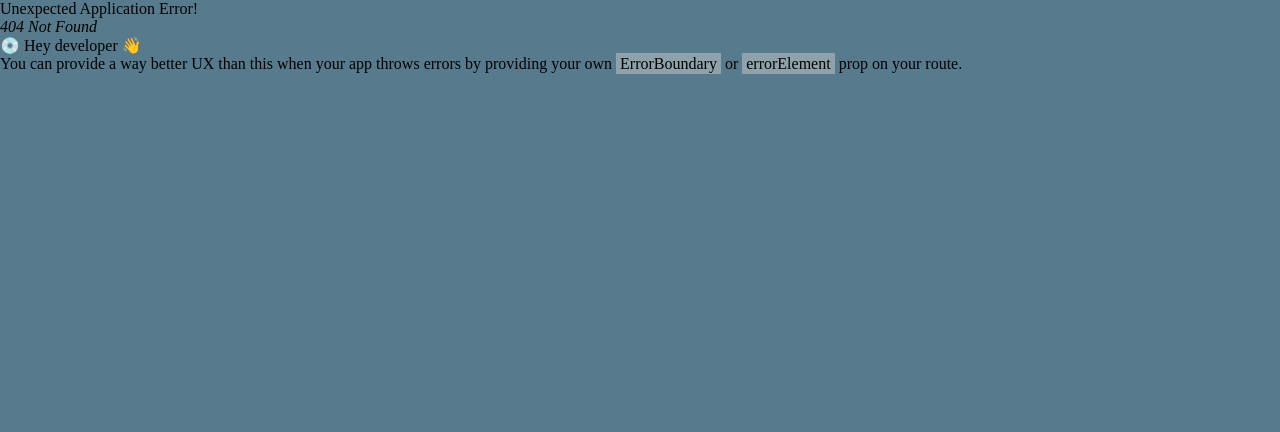
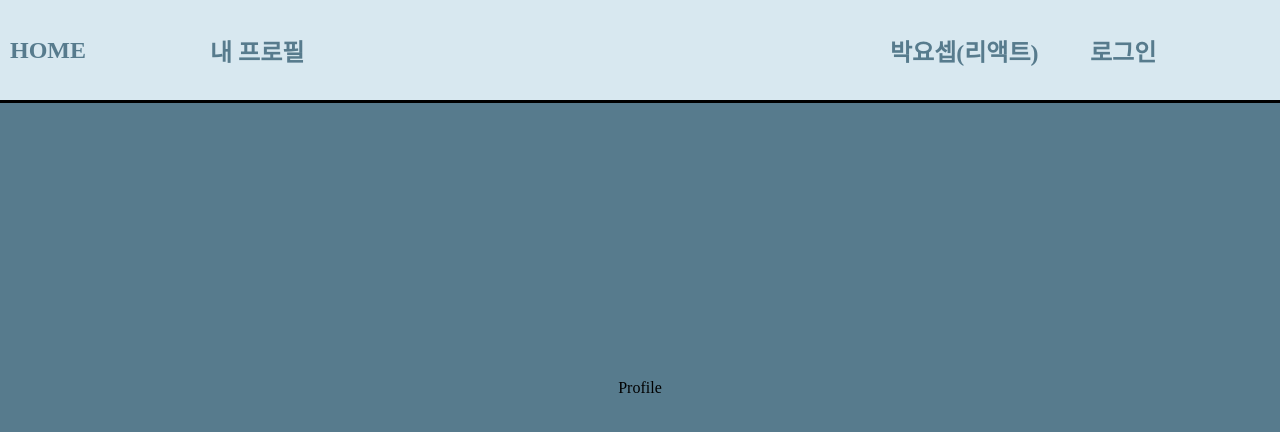
Before and after one commit to 0dytpq0/SpendRecord, a React (Vite) app: page /Profile in a window 1280 px wide. Before the commit this address had no page. Shown: the top 432 px of the page. Built offline with nearby package versions, Linux system fonts and the light colour scheme; the HTML template or start-up script is replaced by a standard one.

Commit message:
add : profile 파일 생성

```diff
--- /dev/null
+++ b/src/components/Profile/Profile.jsx
@@ -0,0 +1,5 @@
+function Profile() {
+  return <div>Profile</div>;
+}
+
+export default Profile;
--- /dev/null
+++ b/src/components/Profile/index.js
@@ -0,0 +1 @@
+export { default } from "./Profile";
--- a/src/routes/router.jsx
+++ b/src/routes/router.jsx
@@ -1,4 +1,5 @@
 import { createBrowserRouter } from "react-router-dom";
+import Profile from "../components/Profile";
 import SignIn from "../components/SignIn";
 import SignUp from "../components/SignUp/SignUp";
 import DefaultLayout from "../layouts/DefaultLayout";
@@ -27,6 +28,10 @@ const router = createBrowserRouter([
         path: "/SignUp",
         element: <SignUp />,
       },
+      {
+        path: "/Profile",
+        element: <Profile />,
+      },
     ],
   },
 ]);
```
